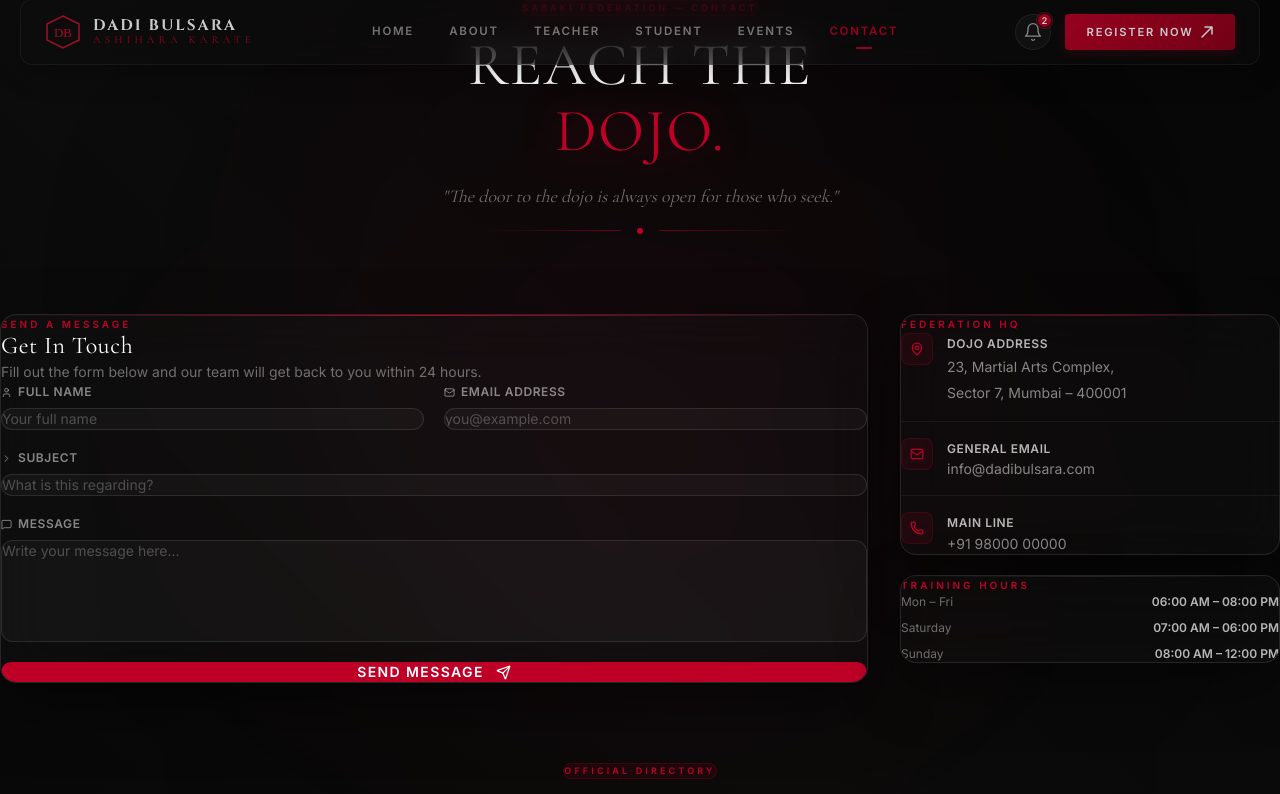
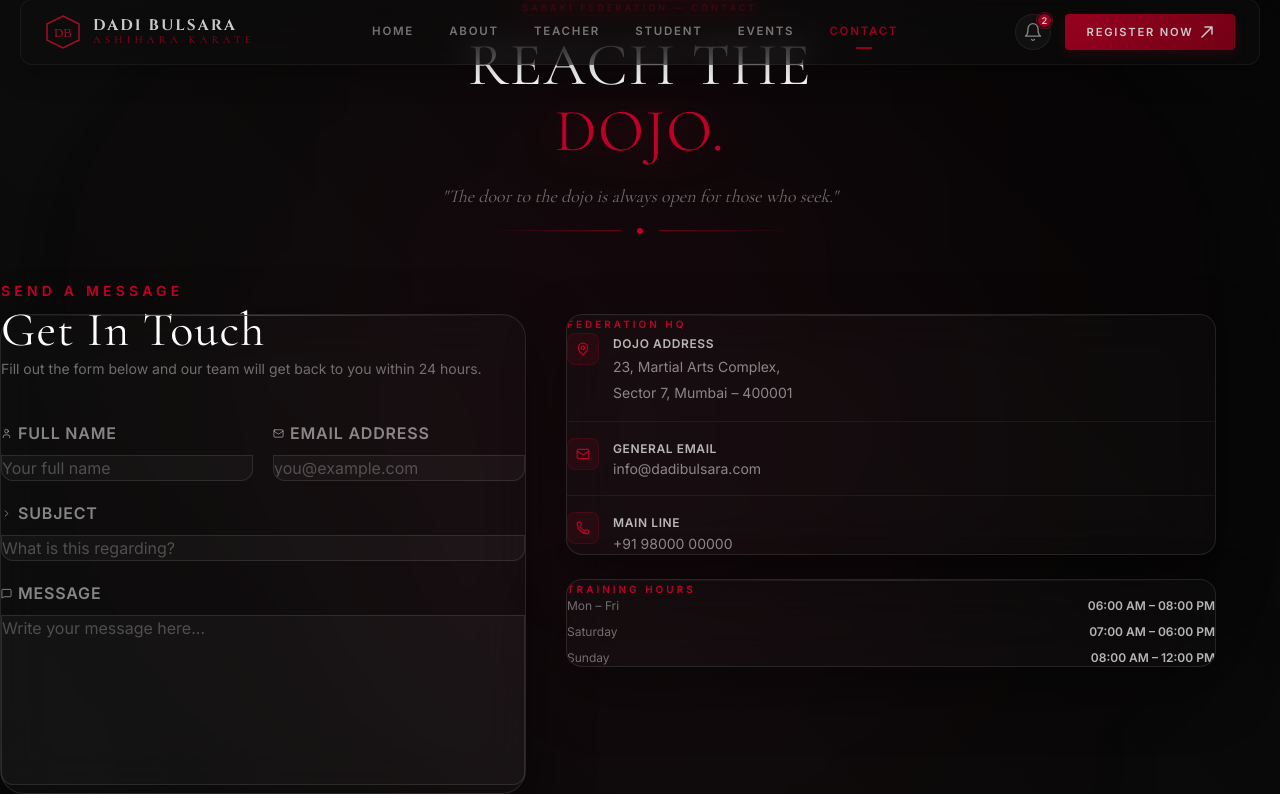
Before and after one commit to op2624685-sys/Dadi-Bulsara-Ashihara-Karate, a Next.js app: page /contact in a window 1280 px wide. Shown: the top 794 px of the page. Built offline with nearby package versions, Linux system fonts and the light colour scheme.

Commit message:
fix the contact form

```diff
--- a/src/app/contact/ContactPage.tsx
+++ b/src/app/contact/ContactPage.tsx
@@ -150,13 +150,13 @@ export default function ContactPage() {
     return (
         <div
             ref={containerRef}
-            className="relative w-full min-h-screen mt-[72px] bg-gradient-to-tr from-[#060606] via-[#0c0c0c] to-[#060606] overflow-hidden selection:bg-[#BE0027]/30"
+            className="relative w-full min-h-screen mt-18 bg-gradient-to-tr from-[#060606] via-[#0c0c0c] to-[#060606] overflow-hidden selection:bg-[#BE0027]/30"
         >
             {/* ── Ambient Glows ── */}
-            <div className="fixed top-0 left-1/4 w-[600px] h-[600px] bg-[#BE0027]/4 blur-[160px] rounded-full pointer-events-none" />
-            <div className="fixed bottom-0 right-1/4 w-[600px] h-[600px] bg-[#BE0027]/3 blur-[180px] rounded-full pointer-events-none" />
+            <div className="fixed top-0 left-1/4 w-[600px] h-[800px] bg-[#BE0027]/4 blur-[160px] rounded-full pointer-events-none" />
+            <div className="fixed bottom-0 right-1/4 w-[600px] h-[800px] bg-[#BE0027]/3 blur-[180px] rounded-full pointer-events-none" />
 
-            <div className="relative z-10 max-w-[1300px] mx-auto px-6 md:px-10 py-16 flex flex-col gap-20">
+            <div className="relative z-10 mx-auto px-6 md:px-10 py-16 flex flex-col gap-20">
 
                 {/* ══════════════════════════════════════════════════
                     SECTION 1 — HERO HEADER
@@ -183,19 +183,19 @@ export default function ContactPage() {
                 {/* ══════════════════════════════════════════════════
                     SECTION 2 — CONTACT FORM + INFO SIDEBAR
                 ══════════════════════════════════════════════════ */}
-                <div className="grid grid-cols-1 lg:grid-cols-[1fr_380px] gap-8 items-start">
+                <div className="grid grid-cols-1 lg:grid-cols-[1fr_650px] gap-10 w-[95vw] max-w-[1800px] mx-auto">
 
                     {/* ── FORM PANEL ── */}
                     <div
                         ref={formRef}
-                        className="relative bg-white/[0.02] backdrop-blur-xl border border-white/10 rounded-2xl p-8 md:p-10 shadow-[0_24px_60px_rgba(0,0,0,0.5)] overflow-hidden"
+                        className="relative bg-white/[0.02] h-[60vh] gap-10 flex flex-col justify-center backdrop-blur-xl border border-white/10 rounded-3xl p-10 md:p-14 shadow-[0_24px_60px_rgba(0,0,0,0.5)]"
                     >
                         {/* Top accent line */}
                         <div className="absolute top-0 left-0 w-full h-[1px] bg-gradient-to-r from-transparent via-[#BE0027] to-transparent" />
 
                         <div className="mb-8">
-                            <p className="font-inter text-[10px] font-bold tracking-[0.3em] uppercase text-[#BE0027] mb-2">Send a Message</p>
-                            <h2 className="font-cinzel font-bold text-2xl text-white tracking-wide">Get In Touch</h2>
+                            <p className="font-inter text-[14px] font-bold tracking-[0.3em] uppercase text-[#BE0027] mb-2">Send a Message</p>
+                            <h2 className="font-cinzel font-bold text-5xl text-white tracking-wide">Get In Touch</h2>
                             <p className="font-inter text-sm text-white/40 mt-2">Fill out the form below and our team will get back to you within 24 hours.</p>
                         </div>
 
@@ -211,7 +211,7 @@ export default function ContactPage() {
                                 </p>
                                 <button
                                     onClick={() => setStatus("idle")}
-                                    className="mt-4 font-inter text-sm text-[#BE0027] hover:text-white border border-[#BE0027]/30 hover:border-white/20 px-6 py-2 rounded-xl transition-all duration-300"
+                                    className="mt-4 font-inter text-sm text-[#BE0027] hover:text-white border border-[#BE0027]/30 hover:border-white/20 px-6 py-5 rounded-4xl transition-all duration-300"
                                 >
                                     Send Another Message
                                 </button>
@@ -221,8 +221,8 @@ export default function ContactPage() {
 
                                 {/* Row: Name + Email */}
                                 <div className="grid grid-cols-1 md:grid-cols-2 gap-5">
-                                    <div className="flex flex-col gap-2">
-                                        <label className="flex items-center gap-1.5 font-inter text-xs font-semibold tracking-wider text-white/50 uppercase">
+                                    <div className="flex flex-col gap-2.5">
+                                        <label className="flex items-center gap-1.5 font-inter text-mb font-semibold tracking-wider text-white/50 uppercase">
                                             <User size={11} /> Full Name
                                         </label>
                                         <input
@@ -232,11 +232,11 @@ export default function ContactPage() {
                                             value={form.name}
                                             onChange={handleChange}
                                             required
-                                            className="w-full px-5 py-3.5 bg-white/[0.03] focus:bg-white/[0.06] border border-white/10 focus:border-[#BE0027] text-white rounded-xl font-inter text-sm placeholder:text-white/25 transition-all outline-none"
+                                            className="w-full px-6 py-5 bg-white/[0.03] focus:bg-white/[0.06] border border-white/10 focus:border-[#BE0027] text-white rounded-b-xl font-inter text-mb placeholder:text-white/25 transition-all outline-none"
                                         />
                                     </div>
-                                    <div className="flex flex-col gap-2">
-                                        <label className="flex items-center gap-1.5 font-inter text-xs font-semibold tracking-wider text-white/50 uppercase">
+                                    <div className="flex flex-col gap-2.5">
+                                        <label className="flex items-center gap-1.5 font-inter text-mb font-semibold tracking-wider text-white/50 uppercase">
                                             <Mail size={11} /> Email Address
                                         </label>
                                         <input
@@ -246,14 +246,14 @@ export default function ContactPage() {
                                             value={form.email}
                                             onChange={handleChange}
                                             required
-                                            className="w-full px-5 py-3.5 bg-white/[0.03] focus:bg-white/[0.06] border border-white/10 focus:border-[#BE0027] text-white rounded-xl font-inter text-sm placeholder:text-white/25 transition-all outline-none"
+                                            className="w-full px-6 py-5 bg-white/[0.03] focus:bg-white/[0.06] border border-white/10 focus:border-[#BE0027] text-white rounded-b-xl font-inter text-mb placeholder:text-white/25 transition-all outline-none"
                                         />
                                     </div>
                                 </div>
 
                                 {/* Subject */}
-                                <div className="flex flex-col gap-2">
-                                    <label className="flex items-center gap-1.5 font-inter text-xs font-semibold tracking-wider text-white/50 uppercase">
+                                <div className="flex flex-col gap-2.5">
+                                    <label className="flex items-center gap-1.5 font-inter text-mb font-semibold tracking-wider text-white/50 uppercase">
                                         <ChevronRight size={11} /> Subject
                                     </label>
                                     <input
@@ -262,13 +262,13 @@ export default function ContactPage() {
                                         placeholder="What is this regarding?"
                                         value={form.subject}
                                         onChange={handleChange}
-                                        className="w-full px-5 py-3.5 bg-white/[0.03] focus:bg-white/[0.06] border border-white/10 focus:border-[#BE0027] text-white rounded-xl font-inter text-sm placeholder:text-white/25 transition-all outline-none"
+                                        className="w-full px-6 py-5 bg-white/[0.03] focus:bg-white/[0.06] border border-white/10 focus:border-[#BE0027] text-white rounded-b-xl font-inter text-mb placeholder:text-white/25 transition-all outline-none"
                                     />
                                 </div>
 
                                 {/* Message */}
-                                <div className="flex flex-col gap-2">
-                                    <label className="flex items-center gap-1.5 font-inter text-xs font-semibold tracking-wider text-white/50 uppercase">
+                                <div className="flex flex-col gap-2.5">
+                                    <label className="flex items-center gap-1.5 font-inter text-mb font-semibold tracking-wider text-white/50 uppercase">
                                         <MessageSquare size={11} /> Message
                                     </label>
                                     <textarea
@@ -277,15 +277,15 @@ export default function ContactPage() {
                                         value={form.message}
                                         onChange={handleChange}
                                         required
-                                        rows={5}
-                                        className="w-full px-5 py-4 bg-white/[0.03] focus:bg-white/[0.06] border border-white/10 focus:border-[#BE0027] text-white rounded-xl font-inter text-sm placeholder:text-white/25 transition-all outline-none resize-none"
+                                        rows={7}
+                                        className="w-full px-6 py-6.5 bg-white/[0.03] focus:bg-white/[0.06] border border-white/10 focus:border-[#BE0027] text-white rounded-b-xl font-inter text-mb placeholder:text-white/25 transition-all outline-none resize-none"
                                     />
                                 </div>
 
                                 {/* Error state */}
                                 {status === "error" && (
                                     <div className="flex items-center gap-2.5 px-4 py-3 bg-[#BE0027]/10 border border-[#BE0027]/20 rounded-xl">
-                                        <AlertCircle size={15} className="text-[#BE0027] shrink-0" />
+                                        <AlertCircle size={18} className="text-[#BE0027] shrink-0" />
                                         <p className="font-inter text-xs text-[#BE0027]">Something went wrong. Please try again or contact us directly.</p>
                                     </div>
                                 )}
@@ -295,7 +295,7 @@ export default function ContactPage() {
                                     ref={btnRef}
                                     type="submit"
                                     disabled={status === "sending"}
-                                    className="w-full flex items-center justify-center gap-3 py-4 px-8 bg-[#BE0027] hover:enabled:bg-white hover:enabled:text-black hover:enabled:shadow-[0_0_30px_rgba(255,255,255,0.2)] disabled:opacity-60 disabled:cursor-not-allowed text-white rounded-xl font-inter text-sm font-bold tracking-widest uppercase transition-all duration-300"
+                                    className="w-full flex items-center justify-center gap-3 py-5 px-8 bg-[#BE0027] hover:enabled:bg-[#02be34] hover:enabled:text-black hover:enabled:shadow-[0_0_30px_rgba(255,255,255,0.2)] disabled:opacity-60 disabled:cursor-not-allowed text-white rounded-b-xl font-inter text-base font-bold tracking-widest uppercase transition-all duration-300"
                                 >
                                     {status === "sending" ? (
                                         <>
@@ -306,7 +306,7 @@ export default function ContactPage() {
                                             Sending...
                                         </>
                                     ) : (
-                                        <>Send Message <Send size={15} /></>
+                                        <>Send Message <Send size={18} /></>
                                     )}
                                 </button>
                             </form>
@@ -314,7 +314,7 @@ export default function ContactPage() {
                     </div>
 
                     {/* ── INFO SIDEBAR ── */}
-                    <div className="flex flex-col gap-5">
+                    <div className="h-full flex flex-col gap-6">
 
                         {/* Dojo Info Card */}
                         <div className="relative bg-white/[0.02] backdrop-blur-xl border border-white/10 rounded-2xl p-6 shadow-[0_24px_60px_rgba(0,0,0,0.4)] overflow-hidden">
```
